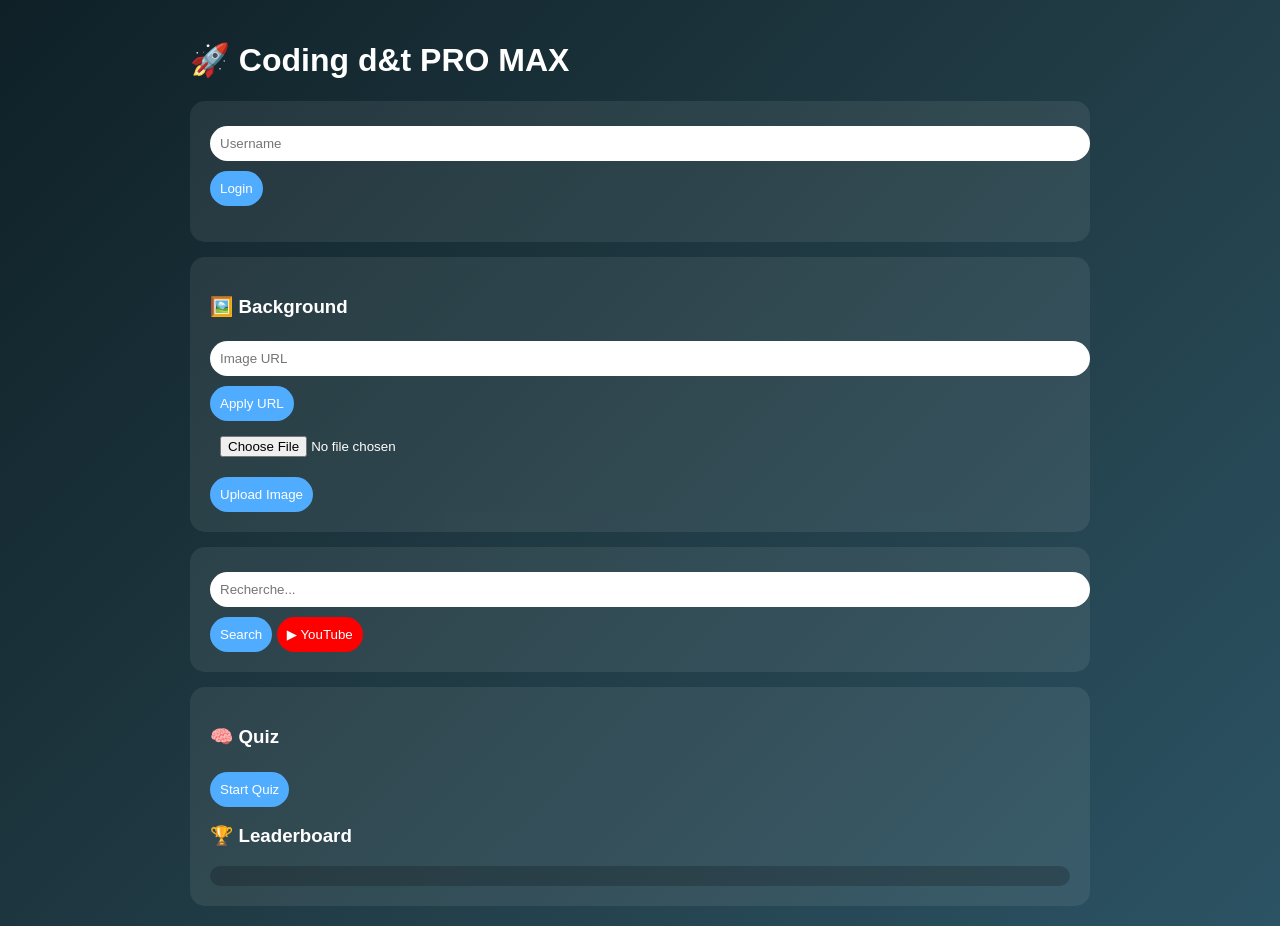
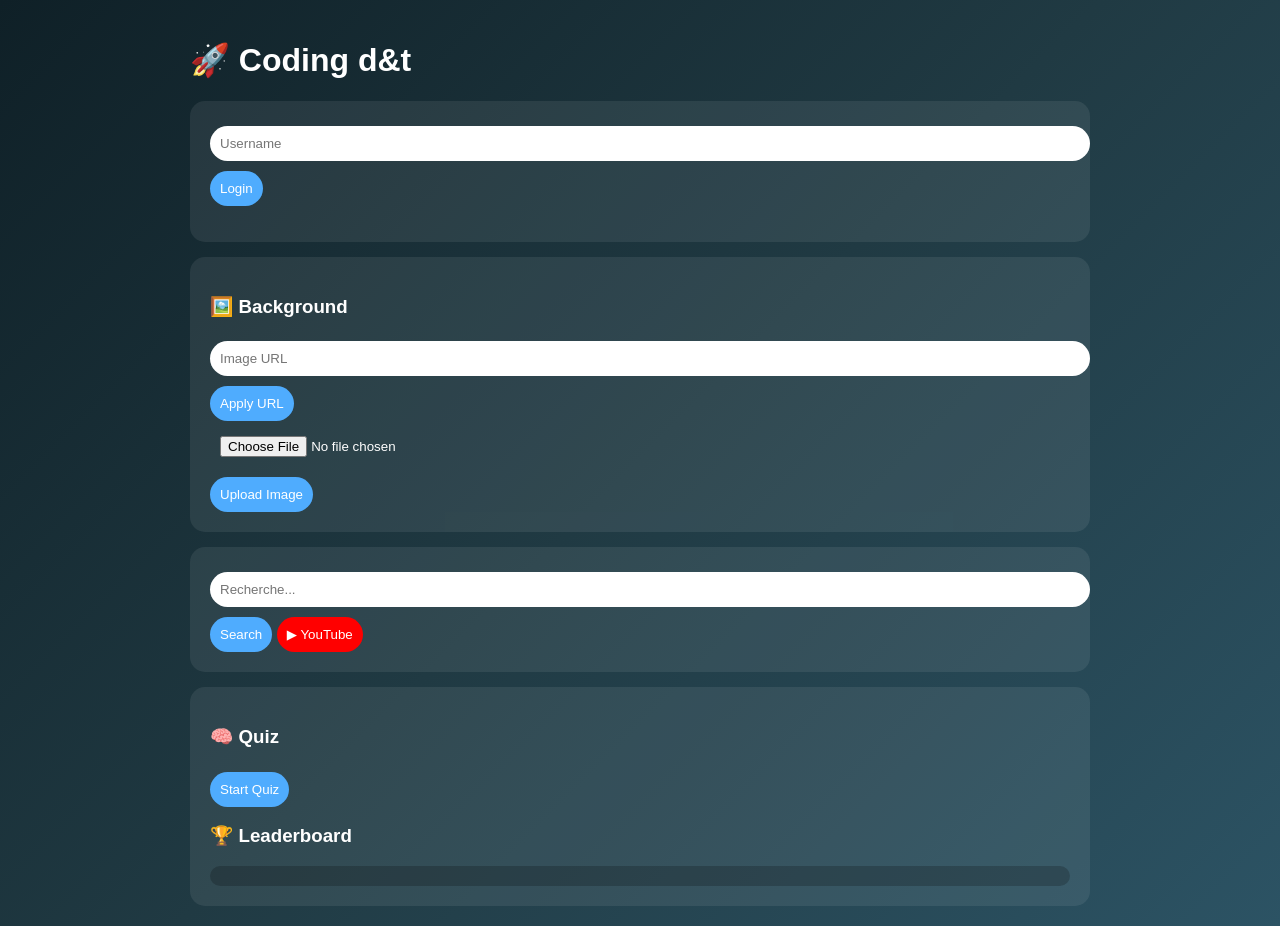
Before and after one commit to wechtetidhiaeddine-sketch/index.html, a plain HTML site: page index.html in a window 1280 px wide. Drawn offline with Linux system fonts and the light colour scheme.

Commit message:
Update index.html
Signed-off-by: wechtetidhiaeddine-sketch <wechtetidhiaeddine@gmail.com>

```diff
--- a/index.html
+++ b/index.html
@@ -2,7 +2,7 @@
 <html lang="fr">
 <head>
 <meta charset="UTF-8">
-<title>🚀 Coding d&t PRO MAX</title>
+<title>🚀 Coding d&t</title>
 <meta name="viewport" content="width=device-width, initial-scale=1.0">
 
 <style>
@@ -78,7 +78,7 @@ border-radius:10px;
 
 <div class="container">
 
-<h1>🚀 Coding d&t PRO MAX</h1>
+<h1>🚀 Coding d&t</h1>
 
 <!-- LOGIN -->
 <div class="card">
```
